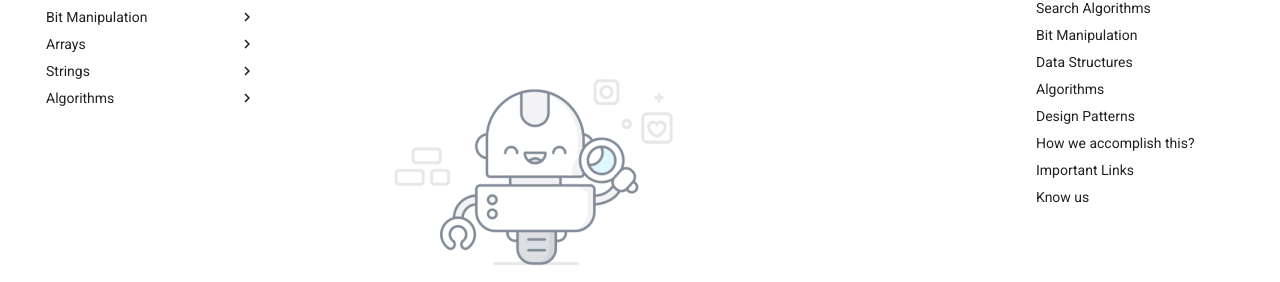
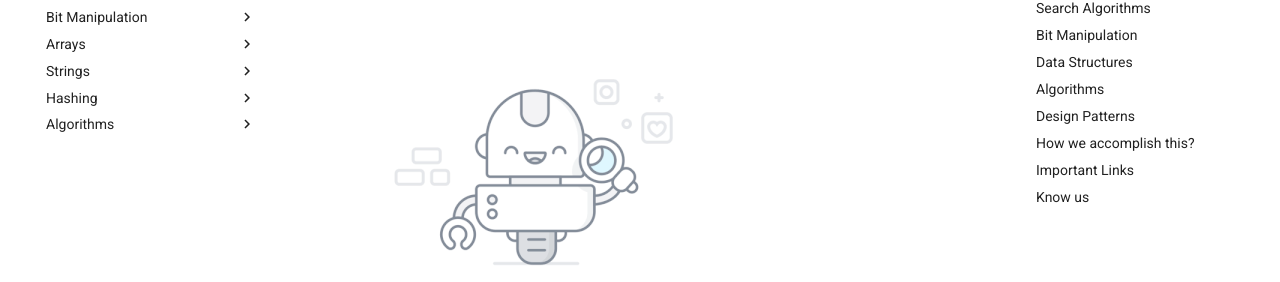
Before and after one commit to santosh-1987/programming-fundamentals, an MkDocs documentation site: the page built from docs/index.md, in a window 1280 px wide. Shown: the part 229-511 px from the top of the page. Built offline with MkDocs 1.6.1 and Material for MkDocs 9.7.7, drawn with Linux system fonts in a browser that asks for light colours; the version menu is left out.

```diff
--- a/mkdocs.yml
+++ b/mkdocs.yml
@@ -32,6 +32,8 @@
       - Sorting Introduction: arrays/sorting.md
   - Strings:
       - Introduction: strings/introduction.md
+  - Hashing:
+      - Introduction: hashing/hashing-intro.md
   - Algorithms:
       - Manachers Algorithm: algorithms/manachers_algorithm.md
       - Kadanes Algorithm: algorithms/kadanes_algorithm.md
```
